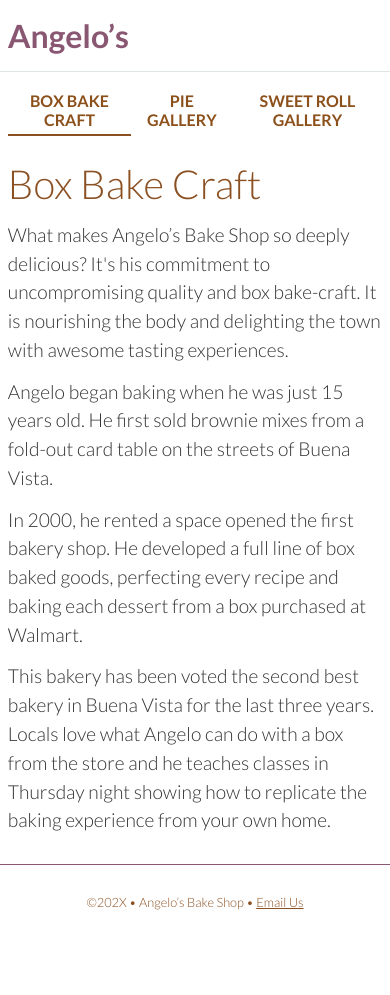
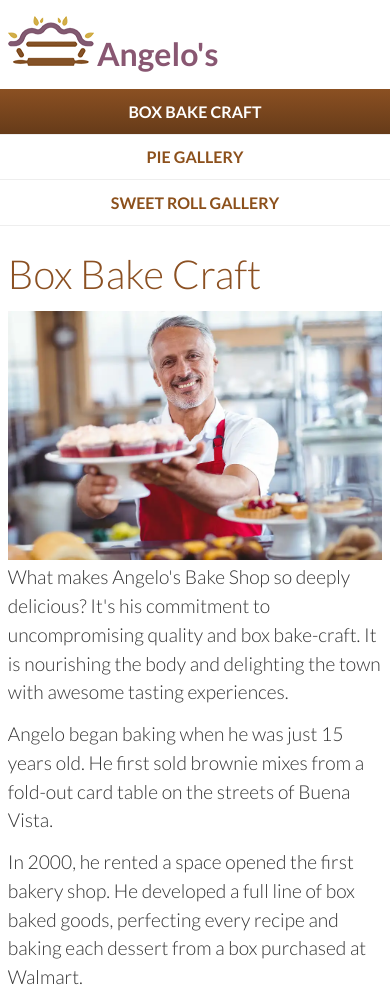
Before and after one commit to ashtonwalden34/dwdd1600, a plain HTML site: page 07follow-along/index.html in a window 390 px wide. Shown: the top 995 px of the page. Before the commit the page ends 939 px from the top, so only its background shows below. Drawn offline with Linux system fonts and the light colour scheme.

Commit message:
07follow-along

```diff
--- a/07follow-along/index.html
+++ b/07follow-along/index.html
@@ -9,13 +9,16 @@
 
     <link rel="stylesheet" href="styles.css">
 
+    <link rel="icon" type="images/x-icon" href="favicon.ico">
+
     <meta charset="UTF-8">
-    <title>Angelo’s Bake Shop</title>
+    <title>Angelo's Bake Shop</title>
 </head>
 <body>
     <!-- start the page header -->
     <header>
-        <span>Angelo’s</span>
+        <img src="images/logo.png" alt="Logo for Anegelo's bake shop" width="86" height="50">
+        <span>Angelo's</span>
     </header>
 
     <!-- start the page navigation -->
@@ -30,7 +33,8 @@
     <!-- start the page main -->
     <main>
         <h1>Box Bake Craft</h1>
-       <p>What makes Angelo’s Bake Shop  so deeply delicious? It's his commitment to uncompromising quality and box bake-craft. It is nourishing the body and delighting the town with awesome tasting experiences. </p>
+        <img src="images/hero.webp" alt="Angelo at the counter" width="1024" height="683" class="hero">
+       <p>What makes Angelo's Bake Shop  so deeply delicious? It's his commitment to uncompromising quality and box bake-craft. It is nourishing the body and delighting the town with awesome tasting experiences. </p>
 
 <p>Angelo began baking when he was just 15 years old. He first sold brownie mixes from a fold-out card table on the streets of Buena Vista.</p>
 
@@ -43,7 +47,7 @@
 
     <!-- start the page footer -->
     <footer>
-        <p>&copy;202X &bull; Angelo’s Bake Shop &bull; <a href="mailto:zen@gmail.com">Email Us</a> </p>
+        <p>&copy;202X &bull; Angelo's Bake Shop &bull; <a href="mailto:zen@gmail.com">Email Us</a> </p>
     </footer>
 </body>
 </html>
--- a/07follow-along/styles.css
+++ b/07follow-along/styles.css
@@ -1,3 +1,7 @@
+/* Prevent problems on different browsers */
+* {box-sizing: border-box;}
+
+
 body {
     font-family: 'Lato', sans-serif;
     font-weight: 300;
@@ -21,17 +25,45 @@ header p {
     letter-spacing: 2px;
 }
 
-/* navigation stuff here */
+/* small screen navigation */
+@media only screen  and (max-width: 800px) {
+    nav ul {
+        margin: 0;
+        padding: 0;
+    }
+
+    nav a {
+        display: block;
+        text-align: center;
+        padding: 0.8rem;
+        color: #8C501B;
+        text-decoration: none;
+        border-bottom: solid 1px #eee;
+        font-weight: 700;
+        text-transform: uppercase;
+    }
+
+    nav .active a {
+        background-color: #8C501B;
+        color: white;
+        background-image: linear-gradient(to bottom, #8b5022, #663b19);
+    }
+
+} /* end small screens */
+
+/* large screen navigation */
+@media only screen  and (min-width: 801px) {
     nav {
     border-top: solid 1px #E0E6E6;
+    }
 
-}
     nav ul {
         margin: 0;
         padding: 0 2vw;
         list-style-type: none;
         display: flex;
     }
+
     nav a {
         display: block;
         padding: 1.2rem 1rem .3rem 1rem;
@@ -47,9 +79,12 @@ nav a {
     nav .active a {
         border-bottom: solid 2px #8b5022;
     }
+
     nav a:hover {
         color: #000;
     }
+} /* end large screens */
+
 
 
 /* main stuff here */
@@ -77,6 +112,11 @@ main a {
     color: #9c3335;
 }
 
+.hero {
+    width: 100%;
+    height: auto;
+}
+
 .angeloGallery {
     display: flex;
     flex-wrap: wrap;
@@ -95,9 +135,11 @@ main a {
 .angeloGallery img {
     width: 98%;
     height: auto;
+    border-radius: 5px;
 }
-
-
+.angeloGallery img:hover {
+    box-shadow: 0px 0px 10px rgba(0, 0, 0, 0.5);
+}
 
 
 /* footer stuff here */
@@ -112,3 +154,8 @@ footer {
 footer a {
     color: #8b5022;
 }
+
+header, nav, main, footer {
+    max-width: 64rem;
+    margin: 0 auto;
+}
```
Also changed, not shown: 07follow-along/pies.html (+6 -3 lines), 07follow-along/rolls.html (+6 -3 lines), 07follow-along/42325693_m.jpg (deleted), 07follow-along/Bakery Icon.png (deleted), 07follow-along/favicon.ico (added), 07follow-along/images/hero.webp (added), 07follow-along/images/logo.png (added), 1 other file. Lines whose indentation alone changed are shown as unchanged.
